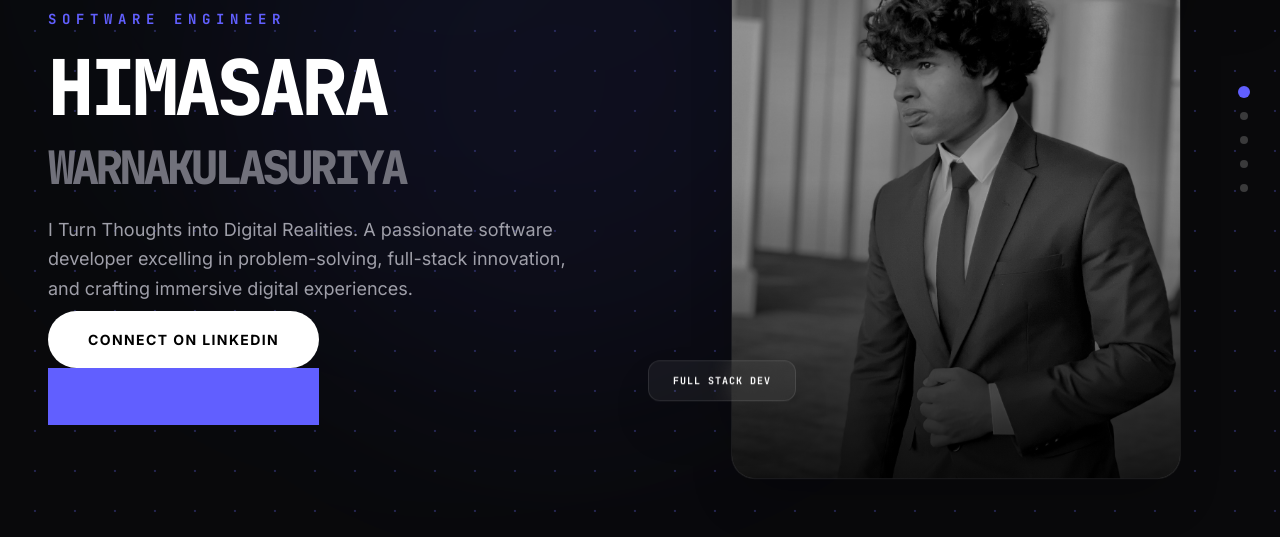
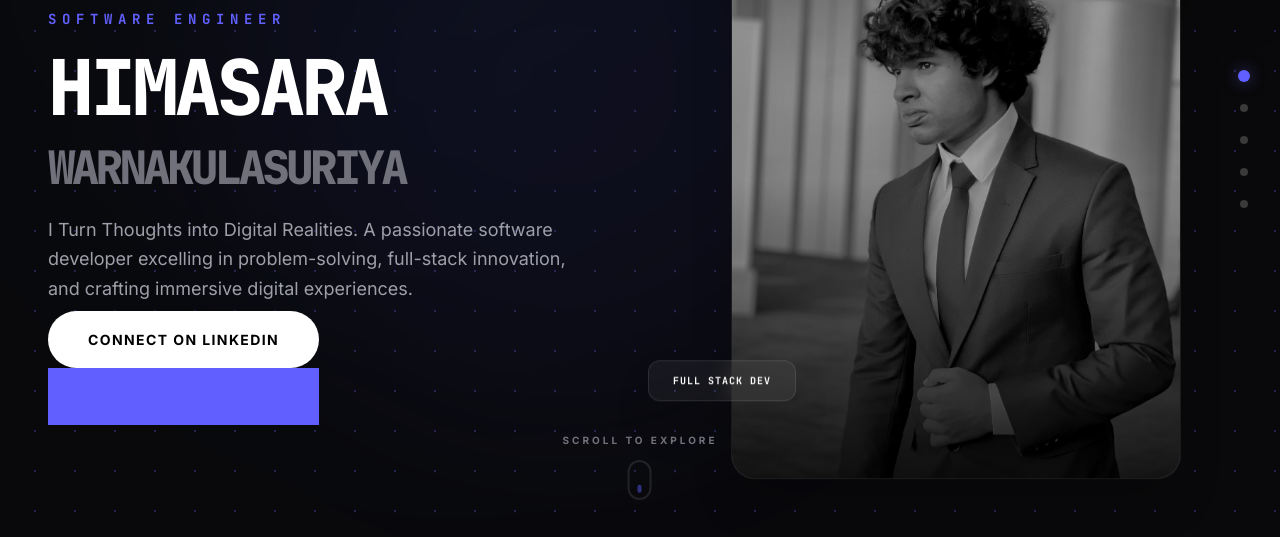
Before and after one commit to Himaw/himathecoder, a Next.js app: page / in a window 1280 px wide. Shown: the part 260-797 px from the top of the page. Built offline with nearby package versions, Linux system fonts and the light colour scheme.

Commit message:
feat: Add navigation dot tooltips and an animated scroll indicator to the Hero section.

```diff
--- a/app/page.tsx
+++ b/app/page.tsx
@@ -117,14 +117,23 @@ export default function Home() {
         <Navbar onNavigate={goToSlide} />
 
         {/* Navigation Dots */}
-        <div className="fixed right-8 top-1/2 z-50 flex -translate-y-1/2 flex-col gap-4">
+        <div className="fixed right-8 top-1/2 z-50 flex -translate-y-1/2 flex-col gap-6">
           {slides.map((slideItem, index) => (
             <button
               key={slideItem.id}
               onClick={() => goToSlide(index)}
               className="group relative flex items-center justify-end"
             >
-              <div className={`h-2 w-2 rounded-full transition-all duration-500 ${index === currentSlide ? 'scale-150 bg-indigo-500' : 'bg-white/20 hover:bg-white/50'}`} />
+              {/* Slide Name Tooltip */}
+              <span className="mr-6 absolute right-full opacity-0 translate-x-2 transition-all duration-300 group-hover:opacity-100 group-hover:translate-x-0 font-display text-[10px] font-black uppercase tracking-widest text-indigo-400 whitespace-nowrap pointer-events-none">
+                {slideItem.id}
+              </span>
+
+              <div className={`h-2 w-2 rounded-full transition-all duration-500 ${
+                index === currentSlide
+                  ? 'scale-150 bg-indigo-500 shadow-[0_0_10px_rgba(99,102,241,0.5)]'
+                  : 'bg-white/20 hover:bg-white/50'
+              }`} />
             </button>
           ))}
         </div>
--- a/components/sections/Hero.tsx
+++ b/components/sections/Hero.tsx
@@ -102,6 +102,32 @@ export default function Hero() {
           Full Stack Dev
         </motion.div>
       </motion.div>
+
+      {/* Scroll Indicator */}
+      <motion.div
+        initial={{ opacity: 0 }}
+        animate={{ opacity: 1 }}
+        transition={{ delay: 1.5, duration: 1 }}
+        className="absolute bottom-10 left-1/2 -translate-x-1/2 flex flex-col items-center gap-3"
+      >
+        <span className="text-[10px] font-bold uppercase tracking-[0.3em] text-zinc-500">
+          Scroll to explore
+        </span>
+        <div className="relative h-10 w-6 rounded-full border-2 border-white/10">
+          <motion.div
+            animate={{
+              y: [4, 24, 4],
+              opacity: [1, 0, 1]
+            }}
+            transition={{
+              duration: 2,
+              repeat: Infinity,
+              ease: "easeInOut"
+            }}
+            className="absolute left-1/2 top-2 h-2 w-1 -translate-x-1/2 rounded-full bg-indigo-500"
+          />
+        </div>
+      </motion.div>
     </div>
   );
 }
```
